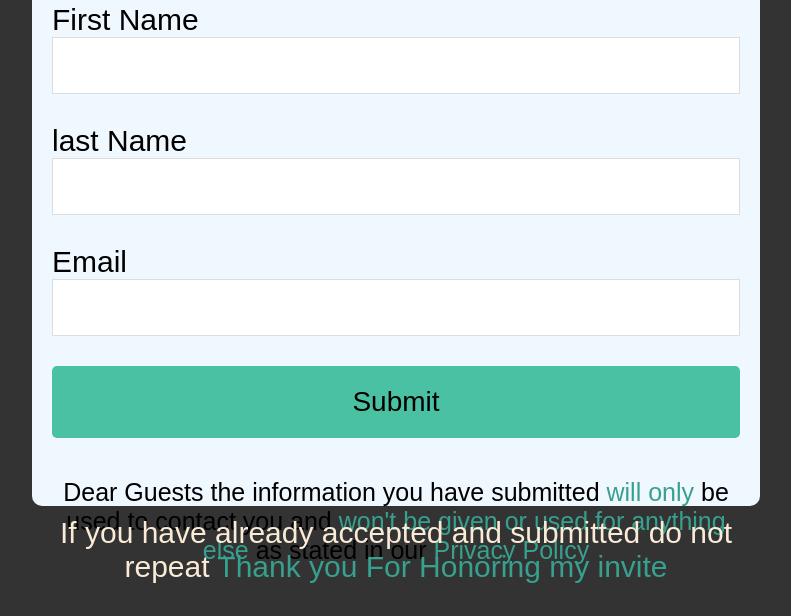
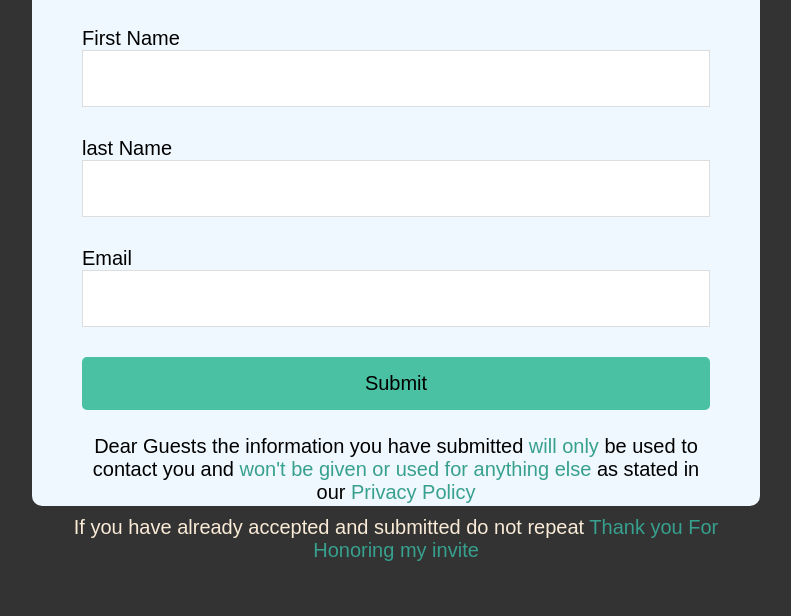
Before and after one commit to ssenozi-Brandon/Guest-list, a plain HTML site: page form-page.html in a window 1280 px wide. Shown: the part 184-800 px from the top of the page, without its empty margins (244-1035 px from the left). Drawn offline with Linux system fonts and the light colour scheme.

Commit message:
proper styling

```diff
--- a/css/form.css
+++ b/css/form.css
@@ -24,7 +24,7 @@
    }
    .form-wrap{
     background-color: aliceblue;
-    padding: 20px;
+    padding: 50px;
     border-radius: 10px;
     height: 100%;
    }
@@ -37,15 +37,14 @@
     font-weight: 700;
    }
    .form-wrap p{
-    font-size: 25px;
+    font-size: 20px;
    }
    .form-wrap .form-group{
     margin: 30px auto;
    }
    .form-wrap .form-group label {
     display: block;
-    font-size: 18px;
-    font-size: 30px;
+    font-size: 20px;
    }
    .form-wrap .form-group input{
     width:100%;
@@ -55,9 +54,9 @@
    .form-wrap button{
     display: block;
     width:100%;
-    margin-top: 20px;
-    padding:20px;
-    font-size: 28px;
+    margin-top: 15px;
+    padding:15px;
+    font-size: 20px;
     background-color:#49c1a2;
     border-radius: 5px;
     border:1px transparent;
@@ -67,7 +66,7 @@
    }
 
    .form-wrap .bottom-text {
-    margin-top: 40px;
+    margin-top: 25px;
    }
    .form-wrap .bottom-text a{
     color: #37a08e;
@@ -79,7 +78,7 @@
     text-align: center;
     color: antiquewhite;
     margin-top:10px;
-    font-size: 30px;
+    font-size: 20px;
    }
 
    footer a{
```
